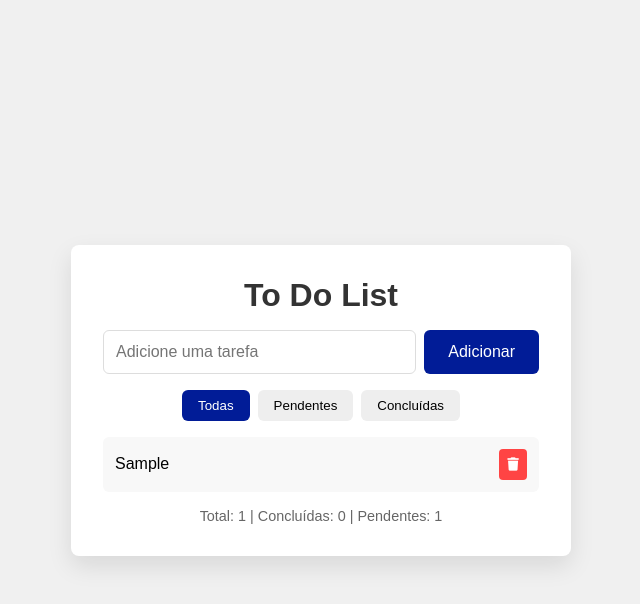
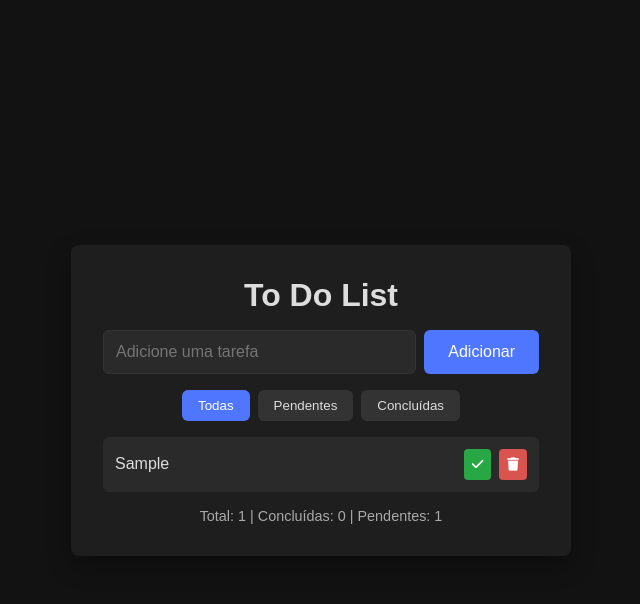
Before and after one commit to joao-rafael-paton/to-do-list, a plain HTML site: page todolist/index.html in a window 1280 px wide. Both pictures are taken after typing "Sample" into the empty fields and a click on the button "Adicionar". Shown: the whole page, without its empty margins (319-959 px from the left). Drawn offline with Linux system fonts and the light colour scheme; some packages are replaced by stand-ins of ours; a script that the page names is missing.

Commit message:
Add files via upload

```diff
--- a/todolist/index.html
+++ b/todolist/index.html
@@ -5,6 +5,8 @@
     <meta name="viewport" content="width=device-width, initial-scale=1.0">
     <link rel="stylesheet" href="style.css">
     <script src="https://kit.fontawesome.com/b2dffd92bb.js" crossorigin="anonymous"></script>
+    <script src="https://cdn.jsdelivr.net/npm/sweetalert2@11"></script>
+
     <title>To do List</title>
 </head>
 <body>
--- a/todolist/script.js
+++ b/todolist/script.js
@@ -37,12 +37,12 @@ function createTodoElement(text, completed = false) {
 
     todoItem.innerHTML = `
         <span class="todo-text ${completed ? 'completed' : ''}">${text}</span>
+        <button class="sucess-btn"><i class="fa-solid fa-check"></i></button>
         <button class="delete-btn"><i class="fa-solid fa-trash"></i></button>
     `;
 
-    //ADD
 
-    todoItem.querySelector('.todo-text').addEventListener('click', () => {
+    todoItem.querySelector('.sucess-btn').addEventListener('click', () => {
         const isCompleted = todoItem.querySelector('.todo-text').classList.toggle('completed');
         const index = todos.findIndex(todo => todo.text === text);
         if (index !== -1) {
@@ -52,17 +52,43 @@ function createTodoElement(text, completed = false) {
         }
     });
 
-    //REMOVE
+    // DELETE COM POPUP
+    todoItem.querySelector('.delete-btn').addEventListener('click', () => {
+        Swal.fire({
+            title: "Tem certeza?",
+            text: "Você não poderá desfazer essa ação!",
+            icon: "warning",
+            background: "#1e1e1e",
+            color: "#ddd",
+            showCancelButton: true,
+            confirmButtonColor: "#d33",
+            cancelButtonColor: "#3085d6",
+            confirmButtonText: "Sim, excluir!",
+            cancelButtonText: "Cancelar"
+        }).then((result) => {
+            if (result.isConfirmed) {
+                todoItem.remove();
+                todos = todos.filter(todo => todo.text !== text);
+                saveTodos();
+                applyFilter(currentFilter);
 
-    todoItem.querySelector('.delete-btn').addEventListener('click', () => {
-        todoItem.remove();
-        todos = todos.filter(todo => todo.text !== text);
-        saveTodos();
-        applyFilter(currentFilter);
+                Swal.fire({
+                    title: "Excluído!",
+                    text: "O item foi removido com sucesso.",
+                    icon: "success",
+                    background: "#1e1e1e",
+                    color: "#ddd",
+                    timer: 1500,
+                    showConfirmButton: false
+                });
+            }
+        });
     });
 
     todoList.appendChild(todoItem);
     applyFilter(currentFilter);
+
+
 }
 
 //FILTRO
--- a/todolist/style.css
+++ b/todolist/style.css
@@ -10,22 +10,22 @@ body {
     display: flex;
     align-items: center;
     justify-content: center;
-    background: #f0f0f0;
+    background: #121212;
     padding: 1rem;
 }
 
 .container {
-    background: white;
+    background: #1e1e1e;
     padding: 2rem;
     border-radius: 0.5rem;
     width: 100%;
     max-width: 500px;
-    box-shadow: 0 10px 25px rgba(0, 0, 0, 0.1);
+    box-shadow: 0 10px 25px rgba(0, 0, 0, 0.3);
 }
 
 .title {
     font-size: 2rem;
-    color: #333;
+    color: #ddd;
     margin-bottom: 1rem;
     text-align: center;
 }
@@ -39,19 +39,21 @@ body {
 input {
     flex: 1;
     padding: 0.75rem;
-    border: 1px solid #ddd;
+    border: 1px solid #333;
     border-radius: 0.375rem;
     outline: none;
     font-size: 1rem;
+    background: #2a2a2a;
+    color: #ddd;
 }
 
 input:focus {
-    border-color: #011c97;
+    border-color: #4f76ff;
 }
 
 .buttonadd {
     padding: 0.75rem 1.5rem;
-    background-color: #011c97;
+    background-color: #4f76ff;
     color: white;
     border: none;
     border-radius: 0.375rem;
@@ -61,7 +63,7 @@ input:focus {
 }
 
 .buttonadd:hover {
-    background-color: #001674;
+    background-color: #3a5ccc;
 }
 
 .filters {
@@ -76,12 +78,13 @@ input:focus {
     border: none;
     border-radius: 0.375rem;
     cursor: pointer;
-    background: #eee;
+    background: #333;
+    color: #ddd;
     transition: all 0.3s ease;
 }
 
 .filter-btn.active {
-    background: #011c97;
+    background: #4f76ff;
     color: white;
 }
 
@@ -93,11 +96,12 @@ input:focus {
     display: flex;
     align-items: center;
     padding: 0.75rem;
-    background: #f8f8f8;
+    background: #2a2a2a;
     border-radius: 0.375rem;
     margin-bottom: 0.5rem;
     gap: 0.5rem;
     transition: opacity 0.3s ease;
+    color: #ddd;
 }
 
 .todo-item.hidden {
@@ -110,7 +114,7 @@ input:focus {
 }
 
 .delete-btn {
-    background: #ff4444;
+    background: #d9534f;
     color: white;
     border: none;
     padding: 0.5rem;
@@ -120,7 +124,21 @@ input:focus {
 }
 
 .delete-btn:hover {
-    background: #cc0000;
+    background: #b52b27;
+}
+
+.sucess-btn {
+    background: #28a745;
+    color: white;
+    border: none;
+    padding: 0.5rem;
+    border-radius: 0.25rem;
+    cursor: pointer;
+    transition: background-color 0.3s ease;
+}
+
+.sucess-btn:hover {
+    background: #1e7e34;
 }
 
 .completed {
@@ -131,6 +149,6 @@ input:focus {
 .stats {
     margin-top: 1rem;
     text-align: center;
-    color: #666;
+    color: #aaa;
     font-size: 0.9rem;
 }
```
